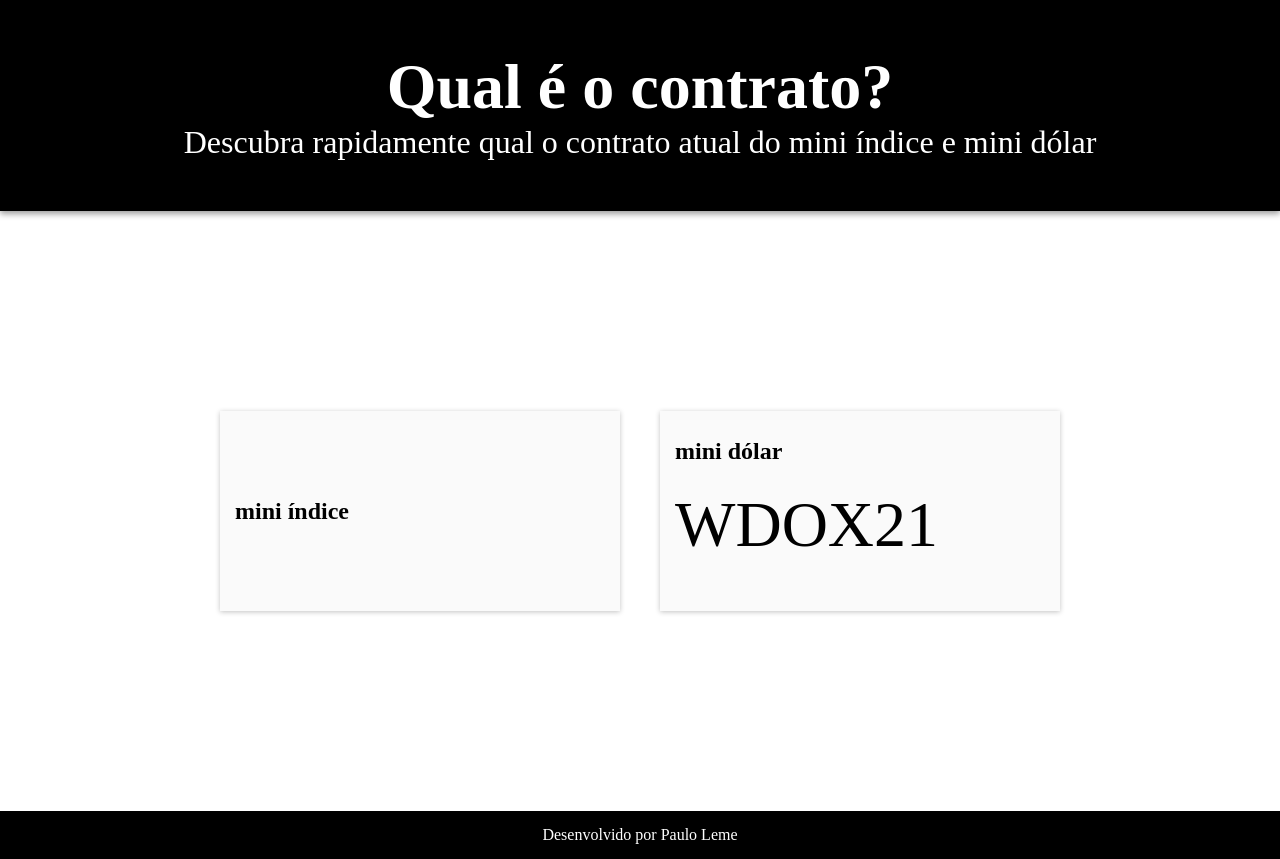
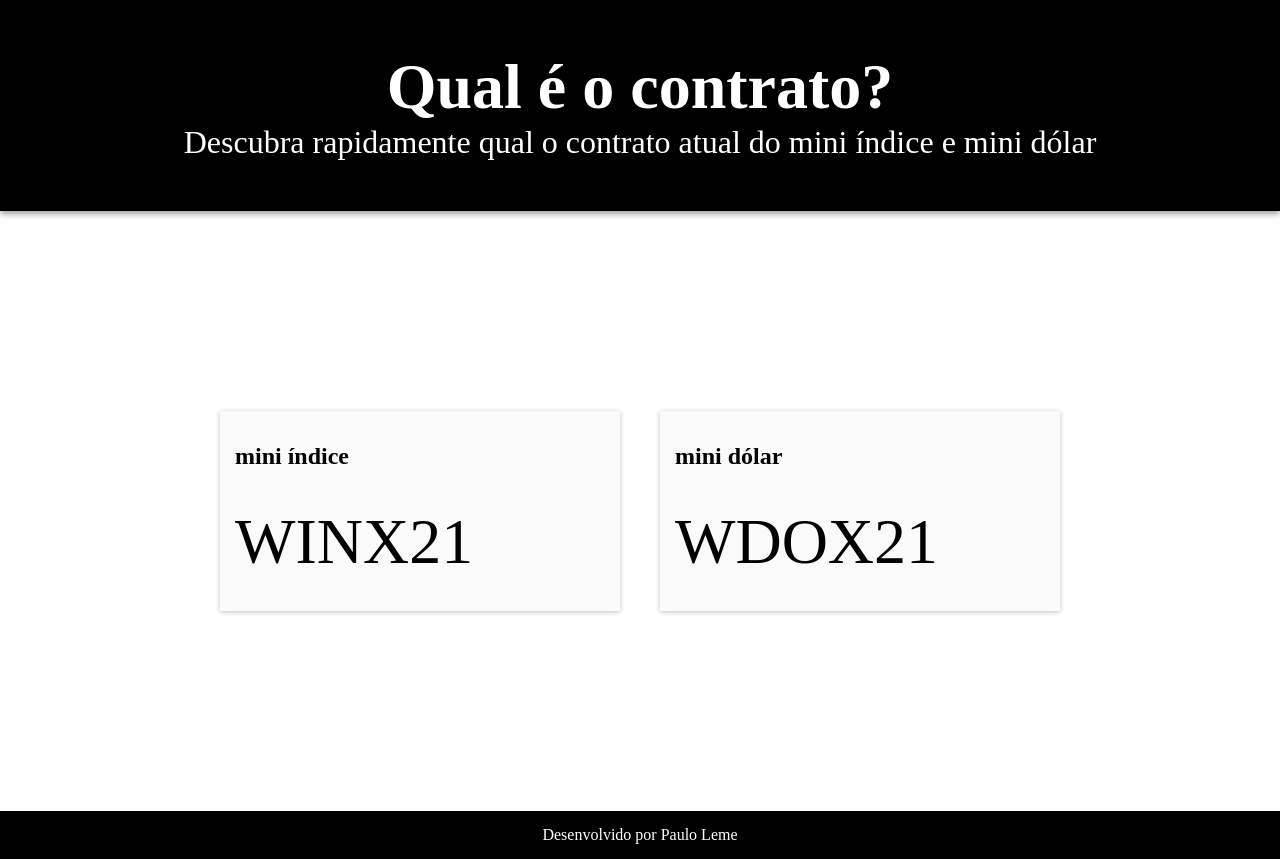
Before and after one commit to PauloHLeme/Projeto_contratos_mercado_financeiro, a plain HTML site: page index.html in a window 1280 px wide. Drawn offline with Linux system fonts and the light colour scheme.

Commit message:
atualizando

```diff
--- a/contrato.js
+++ b/contrato.js
@@ -6,15 +6,21 @@ const ano = today.getFullYear()
 function start() {
     data()
     escritor()
-
+    wednesdaytofifteen()
 }
 
 function escritor(){
-    let output = document.body.querySelector('#wdo')
+    let indice = document.body.querySelector('#win')
+    let dolar = document.body.querySelector('#wdo')
     const shortyear = ano.toString().substr(-2)
-    output.innerHTML = "WDO"
-    output.innerHTML += monthletter(mes)
-    output.innerHTML += shortyear
+
+    indice.innerHTML = 'WIN'
+    indice.innerHTML+= dolarletter(mes)
+    indice.innerHTML+= shortyear
+    dolar.innerHTML = "WDO"
+    dolar.innerHTML += dolarletter(mes)
+    dolar.innerHTML += shortyear
+
 }
 
 function data() {
@@ -22,7 +28,7 @@ function data() {
     return today
 }
 
-function monthletter(mes) {
+function dolarletter(mes) {
     const key = mes
     let letter = "A"
     switch(key){
@@ -66,4 +72,17 @@ function monthletter(mes) {
     return letter
 }
 
+function iseven(mes){
+    if(mes%2 == 0){
+    }
+}
+
+function wednesdaytofifteen(){
+    const diaquinze = new Date()
+    diaquinze.setDate(15)
+    diaquinze.getDay()
+
+    return console.log(diaquinze.getDay())
+}
+
 start()
--- a/index.html
+++ b/index.html
@@ -16,11 +16,12 @@
     <section>
         <div class="contrato-main">
             <h2>mini índice</h2>
+            <div id="win"></div>
         </div>
         <div class="contrato-main">
             <h2>mini dólar</h2>
             <div id="wdo"></div>
-            <div><script src="contrato.js"></script></div>
+            <script src="contrato.js"></script>
         </div>
     </section>
     <script data-ad-client="ca-pub-9617633870373586" async src="https://pagead2.googlesyndication.com/pagead/js/adsbygoogle.js"></script>
--- a/style.css
+++ b/style.css
@@ -49,7 +49,7 @@ section{
     box-shadow: 0 14px 28px rgba(0,0,0,0.25), 0 10px 10px rgba(0,0,0,0.22);
 }
 
-div#wdo{
+div#wdo,#win{
     font-size: 4rem;
 }
 
```
